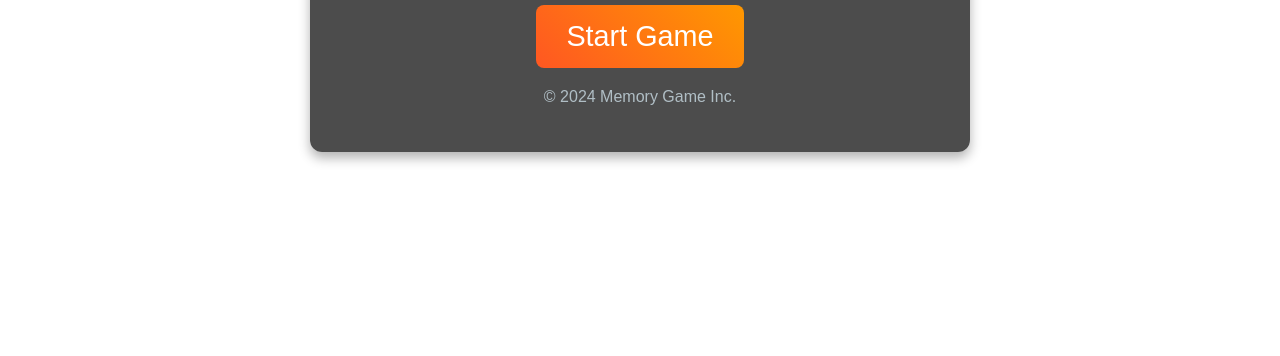
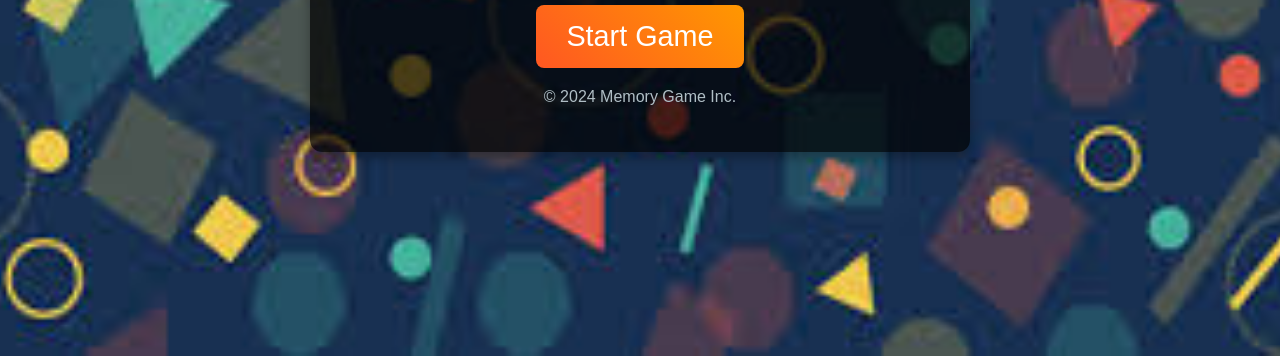
Before and after one commit to Tehila-Hoizman/Memory_game, a website: page index.html in a window 1280 px wide. Shown: the part 444-800 px from the top of the page. Drawn offline with Linux system fonts and the light colour scheme.

Commit message:
Update index.css

```diff
--- a/index.css
+++ b/index.css
@@ -4,7 +4,7 @@
 body {
     margin: 0;
     font-family: 'Arial', sans-serif;
-    background-image: url('root/assets/images/bg.jpg'); /* תמונת רקע צבעונית */
+    background-image: url('/assets/images/bg.jpg'); /* תמונת רקע צבעונית */
     background-size: cover;
     background-attachment: fixed;
     background-position: center;
```
